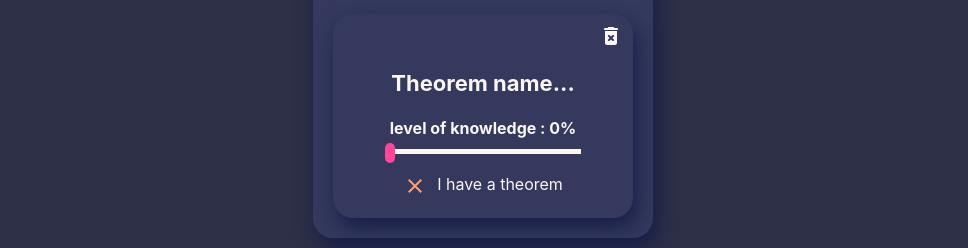
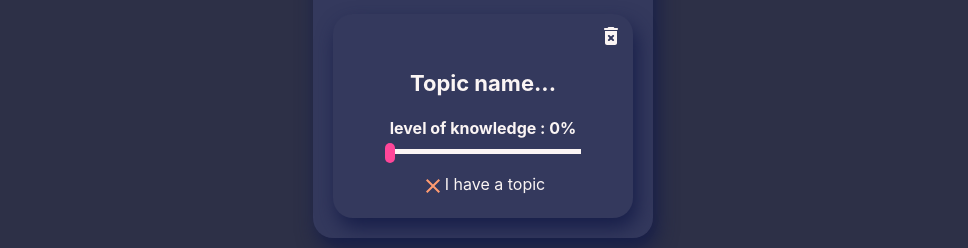
Before and after one commit to cintia-sari/items-list-in-react, a React (Create React App) app: page / in a window 1280 px wide. Shown: the part 551-799 px from the top of the page, without its empty margins (157-1125 px from the left). Built offline with nearby package versions, Linux system fonts and the light colour scheme.

Commit message:
allKnoeledge föggvény beillesztése az item delet függvénybe

```diff
--- a/src/App.js
+++ b/src/App.js
@@ -17,10 +17,10 @@ function App() {
         allKnowledge:0,
         id : 0,
         itemsList:[{
-          name :"Theorem name...",
+          name :"Topic name...",
           itemrename:false,
           knowledge: 0,
-          theorem: false,
+          topic: false,
           id:0,
             }
         ],
@@ -97,10 +97,10 @@ function App() {
    const newItem= state.group.map(item=>{
       if(String(item.id)=== id){
         item.itemsList = [...item.itemsList,{
-          name :"Theorem name...",
+          name :"Topic name...",
           itemrename:false,
           knowledge: 0,
-          theorem: false,
+          topic: false,
           id:state.nextItemId
         }]
         }
@@ -128,12 +128,12 @@ function App() {
 
         }
       })
-
         setState({
         group:newItem,
         nextId: state.nextId ,
         nextItemId:state.nextItemId})
 
+        allKnowledge()
       }
 
       function itemEdit(id){
@@ -213,7 +213,7 @@ function App() {
         allKnowledge()
     }
 
-    function setTheTheorem( id){
+    function setTheTopic( id){
       const itemEdited = state.group.map(group=>{
 
         return {
@@ -226,7 +226,7 @@ function App() {
           id:group.id,
           itemsList:group.itemsList.map(item=> {
             if(String(item.id) === id){
-              item.theorem = !item.theorem;
+              item.topic = !item.topic;
             }
             return item;
                 })
@@ -284,7 +284,6 @@ function App() {
         nextItemId:state.nextItemId
       });
     }
-   setTimeout(dayLeft,1000000);
 
    function allKnowledge(){
     const setAllKnowledge = state.group.map(group=>{
@@ -323,7 +322,7 @@ function App() {
           itemEdit={itemEdit}
           itemRename={itemRename}
           knowledgeChange={knowledgeChange}
-          setTheTheorem={setTheTheorem}
+          setTheTopic={setTheTopic}
           setExamDate={setExamDate}
           setNewDate={setNewDate}
         />
--- a/src/Components/GroupList/GroupList.jsx
+++ b/src/Components/GroupList/GroupList.jsx
@@ -89,7 +89,7 @@ export default function GroupList(props) {
                     itemEdit={props.itemEdit}
                     itemRename={props.itemRename}
                     knowledgeChange={props.knowledgeChange}
-                    setTheTheorem={props.setTheTheorem}
+                    setTheTopic={props.setTheTopic}
                     />
      </div>
   ))
--- a/src/Components/ItemList/ItemList.jsx
+++ b/src/Components/ItemList/ItemList.jsx
@@ -5,14 +5,13 @@ import Save from '@mui/icons-material/TaskAltRounded';
 import Delet from '@mui/icons-material/DeleteForeverRounded';
 import CloseIcon from '@mui/icons-material/Close';
 import DoneIcon from '@mui/icons-material/Done';
-import { ShapeLine } from '@mui/icons-material';
 
 export default function ItemList(props) {
 
 
 
-const setTheorem=(e)=>{
-  props.setTheTheorem(e.target.dataset.id)
+const setTopic=(e)=>{
+  props.setTheTopic(e.target.dataset.id)
 }
 
   const delet=(e)=>{
@@ -69,12 +68,12 @@ const setTheorem=(e)=>{
                             step="5" />
                         </label>
                       </div>
-                      <div className='check-list'  >{item.theorem ?
-                        <DoneIcon className='icon green-icon' onClick={setTheorem} data-id={item.id} />
+                      <div className='check-list'  >{item.topic ?
+                        <DoneIcon className='icon green-icon' onClick={setTopic} data-id={item.id} />
                         :
-                        <CloseIcon className='icon red-icon'onClick={setTheorem} data-id={item.id} />
+                        <CloseIcon className='icon red-icon'onClick={setTopic} data-id={item.id} />
                       }
-                      <span className='theorem'>I have a theorem</span>
+                      <span className='topic'>I have a topic</span>
                       </div>
                     </div>
                 </div>
```
